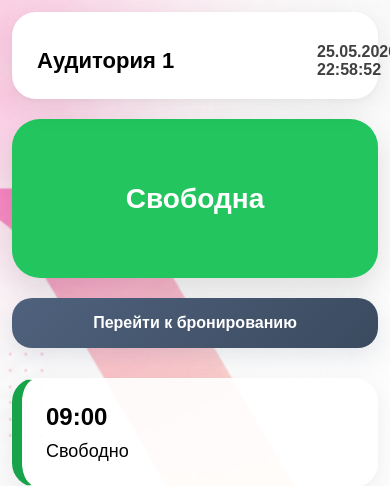
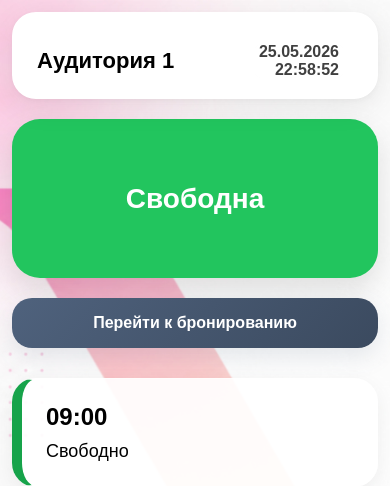
Before and after one commit to Seraphim555/room-booking, a Flask app: page /room/1 in a window 390 px wide. Shown: the top 486 px of the page. Run offline with Flask 3, Linux system fonts and the light colour scheme.

Commit message:
Drop time width

```diff
--- a/static/style.css
+++ b/static/style.css
@@ -293,8 +293,6 @@ input {
     .datetime {
     text-align: right;
     white-space: nowrap;
-    max-width: 50px;
-    display: inline-block;
     }
 
     .datetime {
```
